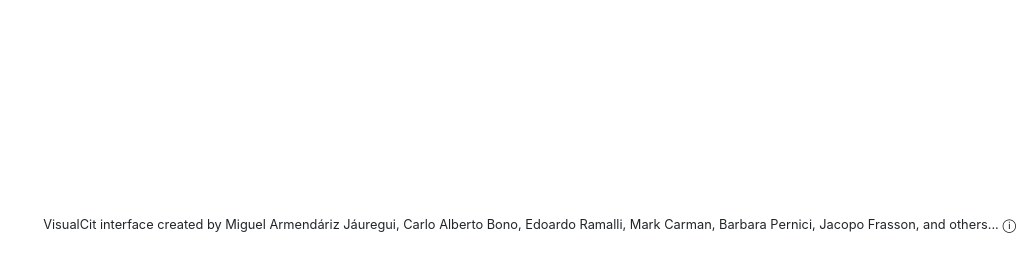
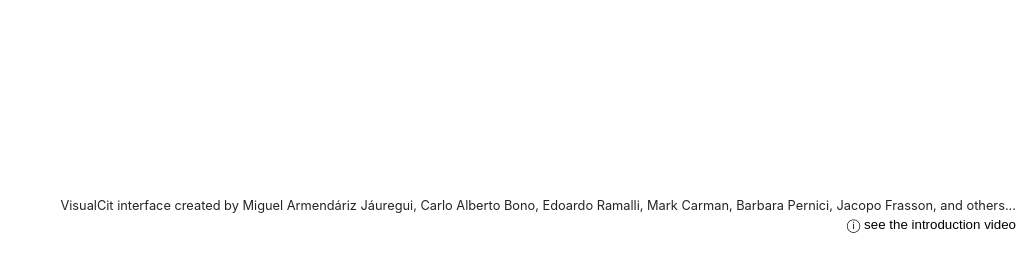
Before and after one commit to carloalbertobono/Crowd4SDG-Miguel, a Flask app: template templates/index.html in a window 1280 px wide. Shown: the part 546-800 px from the top of the page, without its empty margins (244-1280 px from the left). Run offline with Flask 2, Linux system fonts and the light colour scheme; the template is opened without the code that fills it, so the values that code supplies are empty; some libraries are stand-ins or nearby versions.

Commit message:
video killed the radio star 2

```diff
--- a/templates/index.html
+++ b/templates/index.html
@@ -507,7 +507,8 @@ $(function () {
         <div class="container-fluid">
             <div class="float-right">
                 VisualCit interface created by Miguel Armendáriz Jáuregui, Carlo Alberto Bono, Edoardo Ramalli, Mark Carman, Barbara Pernici, Jacopo Frasson, and others...
-            <button onclick="myVideoTrigger()" id="video_trigger" class="astext">&#9432;</button>
+                </br>
+                <button onclick="myVideoTrigger()" id="video_trigger" class="astext">&#9432; see the introduction video</button>
             </div>
         </div>
 </footer>
```
